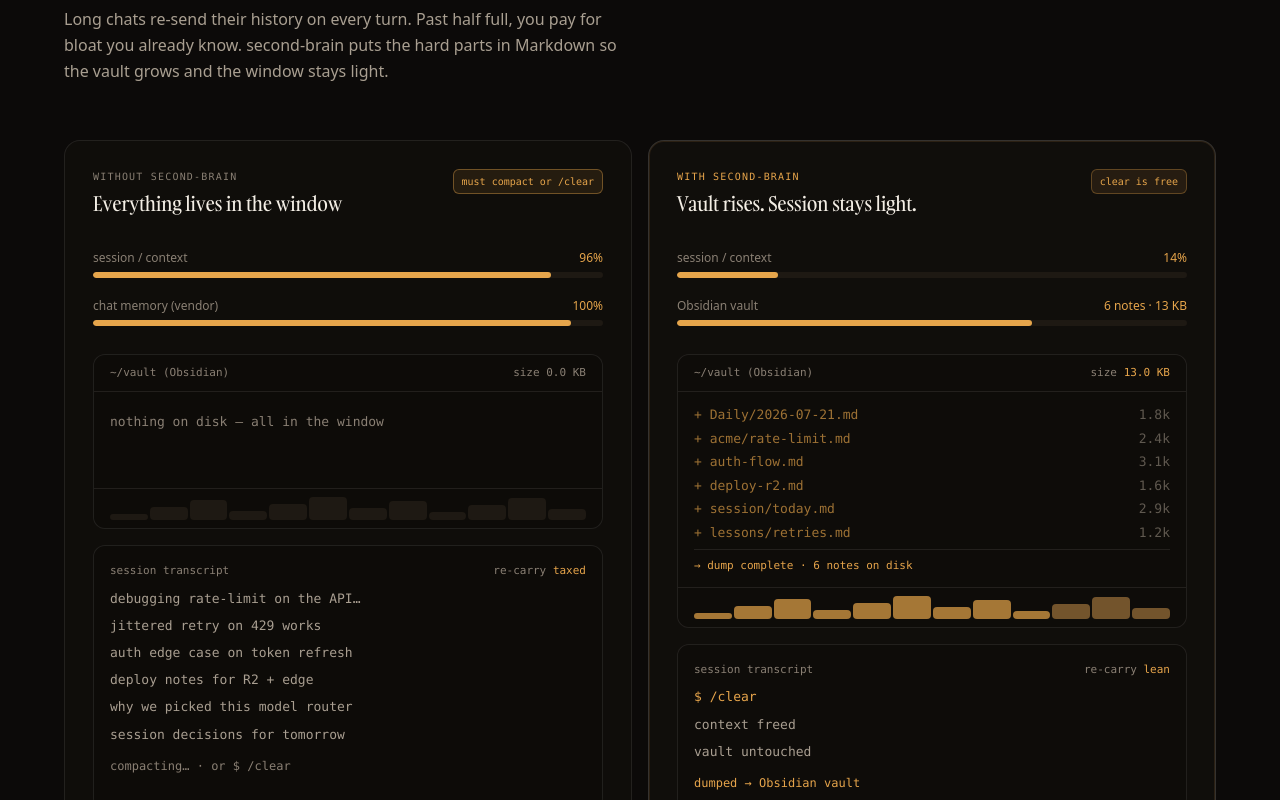
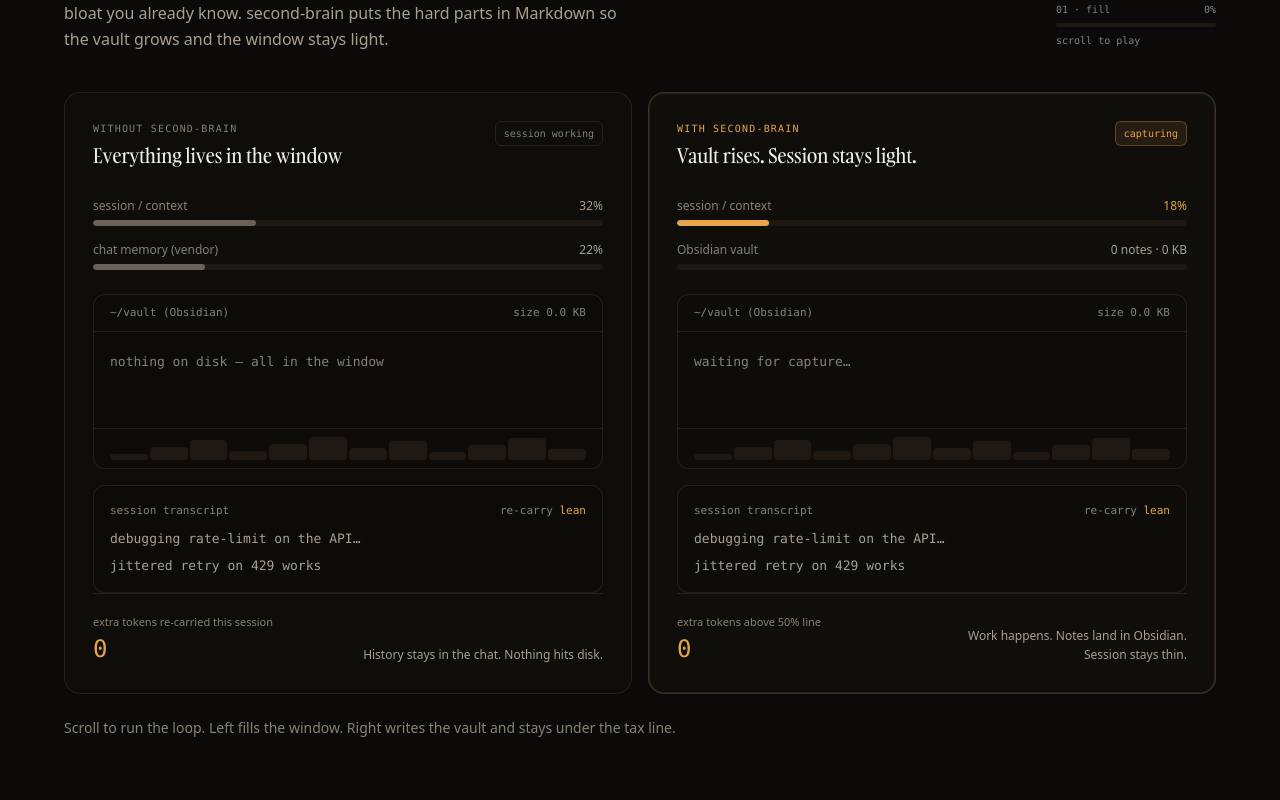
Before and after one commit to SirCharan/second-brain, a Next.js app in the folder site-final/: page / in a window 1280 px wide. Shown: the part 1340-2140 px from the top of the page. Built offline with nearby package versions, Linux system fonts and the light colour scheme.

Commit message:
site-final: scroll-driven context tax fill
Sticky chapter (~260vh). Scroll progress drives continuous bar fill,
vault note writes, and phase labels. Reduced-motion gets a static frame.

```diff
--- a/site-final/app/components/ContextTax.tsx
+++ b/site-final/app/components/ContextTax.tsx
@@ -1,21 +1,13 @@
 "use client";
 
-import { useEffect, useState } from "react";
+import { useEffect, useRef, useState } from "react";
 
 /**
- * Animated before/after context story — phases from second-brain-cinema,
- * layout/copy aligned to the final landing screenshot.
+ * Scroll-driven context story.
+ * As the user scrolls through this chapter, left panel fills (tax),
+ * right panel stays lean while the vault writes notes to disk.
+ * Reduced-motion: static mid-story frame, no sticky track.
  */
-
-type Phase = "fill" | "pressure" | "choice" | "aftermath";
-
-const PHASE_ORDER: Phase[] = ["fill", "pressure", "choice", "aftermath"];
-const PHASE_MS: Record<Phase, number> = {
-  fill: 3600,
-  pressure: 3000,
-  choice: 3200,
-  aftermath: 3800,
-};
 
 const MESSAGES = [
   "debugging rate-limit on the API…",
@@ -37,205 +29,248 @@ const VAULT_NOTES: VaultNote[] = [
   { path: "lessons/retries.md", kb: 1.2 },
 ];
 
-type PanelState = {
+function clamp01(n: number) {
+  return Math.max(0, Math.min(1, n));
+}
+
+function easeInOut(t: number) {
+  return t < 0.5 ? 2 * t * t : 1 - Math.pow(-2 * t + 2, 2) / 2;
+}
+
+function lerp(a: number, b: number, t: number) {
+  return a + (b - a) * t;
+}
+
+type SideState = {
   ctxPct: number;
   memPct: number;
-  tokensWasted: number;
-  lines: string[];
-  vault: VaultNote[];
+  vaultCount: number;
   vaultKb: number;
   writeEvent: string | null;
   badge: string;
   badgeTone: "neutral" | "warn" | "danger" | "ok";
+  lines: string[];
   action: string | null;
   footer: string;
+  tokensWasted: number;
 };
 
-function sumKb(notes: VaultNote[]) {
-  return Math.round(notes.reduce((s, n) => s + n.kb, 0) * 10) / 10;
+/** Map scroll progress 0→1 into both panel states (continuous fill). */
+function stateAt(progress: number): { bad: SideState; good: SideState } {
+  const p = clamp01(progress);
+  const e = easeInOut(p);
+
+  // ── WITHOUT: window fills until collapse ──
+  let badCtx: number;
+  let badMem: number;
+  let badBadge: SideState["badge"];
+  let badTone: SideState["badgeTone"];
+  let badLines: string[];
+  let badAction: string | null = null;
+  let badFooter: string;
+  let badWaste: number;
+
+  if (p < 0.28) {
+    const t = e / 0.28;
+    badCtx = lerp(32, 58, t);
+    badMem = lerp(22, 48, t);
+    badBadge = "session working";
+    badTone = "neutral";
+    badLines = MESSAGES.slice(0, 2 + Math.floor(t * 1));
+    badFooter = "History stays in the chat. Nothing hits disk.";
+    badWaste = 0;
+  } else if (p < 0.55) {
+    const t = (e - 0.28) / 0.27;
+    badCtx = lerp(58, 82, t);
+    badMem = lerp(48, 88, t);
+    badBadge = "past 50% · tax starts";
+    badTone = "warn";
+    badLines = MESSAGES.slice(0, 3 + Math.floor(t * 2));
+    badFooter = "Every query re-sends the fat history. Vault still empty.";
+    badWaste = Math.round(lerp(0, 18_400, t));
+  } else if (p < 0.78) {
+    const t = (e - 0.55) / 0.23;
+    badCtx = lerp(82, 97, t);
+    badMem = lerp(88, 100, t);
+    badBadge = "must compact or /clear";
+    badTone = "danger";
+    badLines = MESSAGES;
+    badAction = "compacting… · or $ /clear";
+    badFooter = "Slow, lossy, or wipe. Knowledge never left the window.";
+    badWaste = Math.round(lerp(18_400, 38_200, t));
+  } else {
+    const t = (e - 0.78) / 0.22;
+    badCtx = lerp(97, 6, t);
+    badMem = lerp(100, 0, t);
+    badBadge = "amnesia + bill";
+    badTone = "danger";
+    badLines = ["(window empty)", "who were we again?"];
+    badFooter = "Tokens spent. Plot gone. Vault still empty.";
+    badWaste = Math.round(lerp(38_200, 52_800, t));
   }
 
-function withoutState(phase: Phase): PanelState {
-  switch (phase) {
-    case "fill":
-      return {
-        ctxPct: 52,
-        memPct: 45,
-        tokensWasted: 0,
-        lines: MESSAGES.slice(0, 3),
-        vault: [],
-        vaultKb: 0,
-        writeEvent: null,
-        badge: "session working",
-        badgeTone: "neutral",
-        action: null,
-        footer: "History stays in the chat. Nothing hits disk.",
-      };
-    case "pressure":
-      return {
-        ctxPct: 78,
-        memPct: 82,
-        tokensWasted: 18_400,
-        lines: MESSAGES.slice(0, 5),
-        vault: [],
-        vaultKb: 0,
-        writeEvent: null,
-        badge: "past 50% · tax starts",
-        badgeTone: "warn",
-        action: null,
-        footer: "Every query re-sends the fat history. Vault still empty.",
-      };
-    case "choice":
-      return {
-        ctxPct: 96,
-        memPct: 100,
-        tokensWasted: 38_200,
-        lines: MESSAGES,
-        vault: [],
-        vaultKb: 0,
-        writeEvent: null,
-        badge: "must compact or /clear",
-        badgeTone: "danger",
-        action: "compacting… · or $ /clear",
-        footer: "Slow, lossy, or wipe. Knowledge never left the window.",
-      };
-    case "aftermath":
-      return {
-        ctxPct: 6,
-        memPct: 0,
-        tokensWasted: 52_800,
-        lines: ["(window empty)", "who were we again?"],
-        vault: [],
-        vaultKb: 0,
-        writeEvent: null,
-        badge: "amnesia + bill",
-        badgeTone: "danger",
-        action: null,
-        footer: "Tokens spent. Plot gone. Vault still empty.",
-      };
-  }
-}
+  // ── WITH: vault fills, session stays under tax line ──
+  let goodCtx: number;
+  let goodBadge: SideState["badge"];
+  let goodTone: SideState["badgeTone"] = "ok";
+  let goodLines: string[];
+  let goodAction: string | null = null;
+  let goodFooter: string;
+  let vaultCount: number;
+  let writeEvent: string | null;
 
-function withState(phase: Phase): PanelState {
-  switch (phase) {
-    case "fill": {
-      const vault = VAULT_NOTES.slice(0, 2);
-      return {
-        ctxPct: 28,
-        memPct: 0,
-        tokensWasted: 0,
-        lines: MESSAGES.slice(0, 3),
-        vault,
-        vaultKb: sumKb(vault),
-        writeEvent: "→ wrote Daily/2026-07-21.md",
-        badge: "capturing",
-        badgeTone: "ok",
-        action: null,
-        footer: "Work happens. Notes land in Obsidian. Session stays thin.",
-      };
-    }
-    case "pressure": {
-      const vault = VAULT_NOTES.slice(0, 4);
-      return {
-        ctxPct: 31,
-        memPct: 0,
-        tokensWasted: 0,
-        lines: MESSAGES.slice(0, 4),
-        vault,
-        vaultKb: sumKb(vault),
-        writeEvent: "→ wrote auth-flow.md · deploy-r2.md",
-        badge: "vault rising",
-        badgeTone: "ok",
-        action: "session flat · vault +8.9 KB",
-        footer: "More knowledge. Not more context. Under the 50% tax line.",
-      };
-    }
-    case "choice": {
-      const vault = VAULT_NOTES.slice(0, 6);
-      return {
-        ctxPct: 14,
-        memPct: 0,
-        tokensWasted: 0,
-        lines: ["$ /clear", "context freed", "vault untouched"],
-        vault,
-        vaultKb: sumKb(vault),
-        writeEvent: "→ dump complete · 6 notes on disk",
-        badge: "clear is free",
-        badgeTone: "ok",
-        action: "dumped → Obsidian vault",
-        footer: "Window empties. Disk keeps every decision.",
-      };
-    }
-    case "aftermath": {
-      const vault = VAULT_NOTES;
-      return {
-        ctxPct: 19,
-        memPct: 0,
-        tokensWasted: 0,
-        lines: [
+  if (p < 0.22) {
+    const t = e / 0.22;
+    goodCtx = lerp(18, 28, t);
+    vaultCount = t > 0.35 ? 1 : 0;
+    if (t > 0.7) vaultCount = 2;
+    goodBadge = "capturing";
+    goodLines = MESSAGES.slice(0, 2 + Math.floor(t));
+    writeEvent = vaultCount > 0 ? `→ wrote ${VAULT_NOTES[vaultCount - 1].path}` : null;
+    goodFooter = "Work happens. Notes land in Obsidian. Session stays thin.";
+  } else if (p < 0.5) {
+    const t = (e - 0.22) / 0.28;
+    goodCtx = lerp(28, 32, t);
+    vaultCount = 2 + Math.floor(t * 2); // 2→4
+    goodBadge = "vault rising";
+    goodLines = MESSAGES.slice(0, 3 + Math.floor(t));
+    goodAction = "session flat · vault growing";
+    writeEvent = `→ wrote ${VAULT_NOTES[Math.min(vaultCount - 1, VAULT_NOTES.length - 1)].path}`;
+    goodFooter = "More knowledge. Not more context. Under the 50% tax line.";
+  } else if (p < 0.72) {
+    const t = (e - 0.5) / 0.22;
+    goodCtx = lerp(32, 14, t);
+    vaultCount = 4 + Math.floor(t * 2); // 4→6
+    goodBadge = "clear is free";
+    goodLines = ["$ /clear", "context freed", "vault untouched"];
+    goodAction = "dumped → Obsidian vault";
+    writeEvent = "→ dump complete · notes on disk";
+    goodFooter = "Window empties. Disk keeps every decision.";
+  } else {
+    const t = (e - 0.72) / 0.28;
+    goodCtx = lerp(14, 22, t);
+    vaultCount = 6;
+    goodBadge = "recalling";
+    goodLines = [
       "new session · Claude",
       "↳ recalled acme/rate-limit.md ✓",
       "↳ recalled auth-flow.md ✓",
-        ],
-        vault,
-        vaultKb: sumKb(vault),
-        writeEvent: "← recall from vault (not re-typed)",
-        badge: "recalling",
-        badgeTone: "ok",
-        action: null,
-        footer: "Pick up cold. Only the relevant notes re-enter the window.",
-      };
-    }
-  }
+    ];
+    writeEvent = "← recall from vault (not re-typed)";
+    goodFooter = "Pick up cold. Only the relevant notes re-enter the window.";
   }
 
-function prefersReducedMotion() {
-  if (typeof window === "undefined") return true;
-  return window.matchMedia("(prefers-reduced-motion: reduce)").matches;
+  vaultCount = Math.min(VAULT_NOTES.length, vaultCount);
+  const vault = VAULT_NOTES.slice(0, vaultCount);
+  const vaultKb = Math.round(vault.reduce((s, n) => s + n.kb, 0) * 10) / 10;
+
+  return {
+    bad: {
+      ctxPct: badCtx,
+      memPct: badMem,
+      vaultCount: 0,
+      vaultKb: 0,
+      writeEvent: null,
+      badge: badBadge,
+      badgeTone: badTone,
+      lines: badLines,
+      action: badAction,
+      footer: badFooter,
+      tokensWasted: badWaste,
+    },
+    good: {
+      ctxPct: goodCtx,
+      memPct: 0,
+      vaultCount,
+      vaultKb,
+      writeEvent,
+      badge: goodBadge,
+      badgeTone: goodTone,
+      lines: goodLines,
+      action: goodAction,
+      footer: goodFooter,
+      tokensWasted: 0,
+    },
+  };
 }
 
 export default function ContextTax() {
-  const [phase, setPhase] = useState<Phase>("fill");
-  const [tick, setTick] = useState(0);
+  const trackRef = useRef<HTMLElement>(null);
+  const [progress, setProgress] = useState(0.12);
   const [reduced, setReduced] = useState(false);
 
   useEffect(() => {
-    setReduced(prefersReducedMotion());
+    const mq = window.matchMedia("(prefers-reduced-motion: reduce)");
+    setReduced(mq.matches);
+    const onMq = () => setReduced(mq.matches);
+    mq.addEventListener("change", onMq);
+    return () => mq.removeEventListener("change", onMq);
   }, []);
 
   useEffect(() => {
     if (reduced) {
-      setPhase("fill");
+      setProgress(0.4);
       return;
     }
-    let cancelled = false;
-    let phaseIdx = 0;
-    let timer = 0;
 
-    const run = () => {
-      if (cancelled) return;
-      const p = PHASE_ORDER[phaseIdx];
-      setPhase(p);
-      setTick((t) => t + 1);
-      timer = window.setTimeout(() => {
-        phaseIdx = (phaseIdx + 1) % PHASE_ORDER.length;
-        run();
-      }, PHASE_MS[p]);
+    const el = trackRef.current;
+    if (!el) return;
+
+    let raf = 0;
+    const update = () => {
+      raf = 0;
+      const rect = el.getBoundingClientRect();
+      const trackH = el.offsetHeight;
+      const viewH = window.innerHeight;
+      // progress 0 when sticky block hits top, 1 when track end reaches bottom
+      const scrolled = -rect.top;
+      const range = Math.max(1, trackH - viewH);
+      setProgress(clamp01(scrolled / range));
     };
 
-    run();
+    const onScroll = () => {
+      if (!raf) raf = requestAnimationFrame(update);
+    };
+
+    update();
+    window.addEventListener("scroll", onScroll, { passive: true });
+    window.addEventListener("resize", onScroll, { passive: true });
     return () => {
-      cancelled = true;
-      window.clearTimeout(timer);
+      window.removeEventListener("scroll", onScroll);
+      window.removeEventListener("resize", onScroll);
+      if (raf) cancelAnimationFrame(raf);
     };
   }, [reduced]);
 
-  const without = withoutState(phase);
-  const withSb = withState(phase);
+  const { bad, good } = stateAt(progress);
+  const phaseLabel =
+    progress < 0.28
+      ? "01 · fill"
+      : progress < 0.55
+        ? "02 · pressure"
+        : progress < 0.78
+          ? "03 · choice"
+          : "04 · aftermath";
 
   return (
-    <section id="context" className="border-t border-line px-6 py-24 sm:px-10 sm:py-28">
-      <div className="mx-auto max-w-6xl">
+    <section
+      id="context"
+      ref={trackRef}
+      className={
+        reduced
+          ? "border-t border-line"
+          : "relative border-t border-line min-h-[260vh]"
+      }
+    >
+      <div
+        className={
+          reduced
+            ? "px-6 py-24 sm:px-10 sm:py-28"
+            : "sticky top-0 flex min-h-svh flex-col justify-center px-6 py-16 sm:px-10 sm:py-20"
+        }
+      >
+        <div className="mx-auto w-full max-w-6xl">
+          <div className="flex flex-wrap items-end justify-between gap-4">
             <div className="max-w-2xl">
               <p className="font-mono text-[11px] tracking-[0.14em] text-ink-faint uppercase">
                 The context tax
@@ -246,33 +281,54 @@ export default function ContextTax() {
                 <span className="text-ink-dim">Or write it to disk.</span>
               </h2>
               <p className="mt-5 max-w-xl text-base leading-relaxed text-ink-dim">
-            Long chats re-send their history on every turn. Past half full, you pay for
-            bloat you already know. second-brain puts the hard parts in Markdown so the
-            vault grows and the window stays light.
+                Long chats re-send their history on every turn. Past half full, you pay
+                for bloat you already know. second-brain puts the hard parts in Markdown
+                so the vault grows and the window stays light.
               </p>
             </div>
 
-        <div className="mt-14 grid gap-4 lg:grid-cols-2">
+            {/* scroll progress meter */}
+            {!reduced && (
+              <div className="mb-1 w-full max-w-[11rem] sm:w-40">
+                <div className="flex items-center justify-between font-mono text-[10px] text-ink-faint">
+                  <span>{phaseLabel}</span>
+                  <span>{Math.round(progress * 100)}%</span>
+                </div>
+                <div className="mt-1.5 h-1 overflow-hidden rounded-full bg-surface-2">
+                  <div
+                    className="h-full rounded-full bg-accent transition-[width] duration-100 ease-out"
+                    style={{ width: `${progress * 100}%` }}
+                  />
+                </div>
+                <p className="mt-1.5 font-mono text-[10px] text-ink-faint">
+                  scroll to play
+                </p>
+              </div>
+            )}
+          </div>
+
+          <div className="mt-10 grid gap-4 lg:grid-cols-2">
             <StoryPanel
               tone="bad"
               eyebrow="Without second-brain"
               title="Everything lives in the window"
-            state={without}
-            tick={tick}
+              state={bad}
             />
             <StoryPanel
               tone="good"
               eyebrow="With second-brain"
               title="Vault rises. Session stays light."
-            state={withSb}
-            tick={tick}
+              state={good}
+              notes={VAULT_NOTES.slice(0, good.vaultCount)}
             />
           </div>
 
           <p className="mt-6 max-w-2xl text-sm text-ink-faint">
-          Loop is automatic. Same work both sides. Left: the session swells. Right:
-          notes stream into Obsidian while context stays under the tax line.
+            {reduced
+              ? "Same work both sides. Left: the session swells. Right: notes land in Obsidian."
+              : "Scroll to run the loop. Left fills the window. Right writes the vault and stays under the tax line."}
           </p>
+        </div>
       </div>
     </section>
   );
@@ -283,20 +339,26 @@ function StoryPanel({
   eyebrow,
   title,
   state,
-  tick,
+  notes = [],
 }: {
   tone: "bad" | "good";
   eyebrow: string;
   title: string;
-  state: PanelState;
-  tick: number;
+  state: SideState;
+  notes?: VaultNote[];
 }) {
   const barTone =
-    state.ctxPct >= 90 ? "danger" : state.ctxPct > 50 ? "warn" : tone === "good" ? "ok" : "neutral";
+    state.ctxPct >= 90
+      ? "danger"
+      : state.ctxPct > 50
+        ? "warn"
+        : tone === "good"
+          ? "ok"
+          : "neutral";
 
   return (
     <article
-      className={`flex min-h-[520px] flex-col rounded-2xl border p-6 sm:p-7 ${
+      className={`flex min-h-[480px] flex-col rounded-2xl border p-5 sm:min-h-[520px] sm:p-7 ${
         tone === "good"
           ? "border-line-strong bg-surface/60 shadow-[inset_0_0_0_1px_color-mix(in_oklab,var(--color-accent)_12%,transparent)]"
           : "border-line bg-surface/40"
@@ -311,12 +373,12 @@ function StoryPanel({
           >
             {eyebrow}
           </p>
-          <h3 className="mt-1.5 font-display text-xl leading-snug">{title}</h3>
+          <h3 className="mt-1.5 font-display text-lg leading-snug sm:text-xl">{title}</h3>
         </div>
         <Badge label={state.badge} tone={state.badgeTone} />
       </div>
 
-      <div className="mt-8 space-y-5">
+      <div className="mt-7 space-y-4">
         <Bar
           label="session / context"
           value={state.ctxPct}
@@ -336,7 +398,7 @@ function StoryPanel({
             value={Math.min(100, state.vaultKb * 6)}
             maxLabel={
               state.vaultKb > 0
-                ? `${state.vault.length} notes · ${state.vaultKb} KB`
+                ? `${notes.length} notes · ${state.vaultKb} KB`
                 : "0 notes · 0 KB"
             }
             tone={state.vaultKb > 0 ? "ok" : "neutral"}
@@ -345,21 +407,20 @@ function StoryPanel({
       </div>
 
       <VaultPanel
-        notes={state.vault}
+        notes={notes}
         vaultKb={state.vaultKb}
         writeEvent={state.writeEvent}
-        tick={tick}
         emptyHint={
           tone === "bad" ? "nothing on disk — all in the window" : "waiting for capture…"
         }
       />
 
-      <div className="mt-4 min-h-[112px] flex-1 rounded-xl border border-line bg-bg/50 p-4 font-mono text-[13px] leading-relaxed">
+      <div className="mt-4 min-h-[108px] flex-1 rounded-xl border border-line bg-bg/50 p-4 font-mono text-[13px] leading-relaxed">
         <div className="mb-2 flex justify-between text-[11px] text-ink-faint">
           <span>session transcript</span>
           <span>
             re-carry{" "}
-            <span className={state.ctxPct > 50 ? "text-accent" : "text-accent"}>
+            <span className="text-accent">
               {state.ctxPct > 50 ? "taxed" : "lean"}
             </span>
           </span>
@@ -367,7 +428,7 @@ function StoryPanel({
         <ul className="space-y-1.5 text-ink-dim">
           {state.lines.map((line, i) => (
             <li
-              key={`${tick}-${i}-${line}`}
+              key={`${i}-${line}`}
               className={
                 line.startsWith("$") || line.startsWith("↳")
                   ? "text-accent"
@@ -398,11 +459,7 @@ function StoryPanel({
               ? "extra tokens re-carried this session"
               : "extra tokens above 50% line"}
           </p>
-          <p
-            className={`mt-0.5 font-mono text-xl tabular-nums sm:text-2xl ${
-              tone === "bad" && state.tokensWasted > 0 ? "text-accent" : "text-accent"
-            }`}
-          >
+          <p className="mt-0.5 font-mono text-xl tabular-nums text-accent sm:text-2xl">
             {state.tokensWasted.toLocaleString()}
           </p>
         </div>
@@ -446,8 +503,12 @@ function Bar({
       </div>
       <div className="h-1.5 overflow-hidden rounded-full bg-surface-2">
         <div
-          className="h-full rounded-full transition-[width] duration-700 ease-out motion-reduce:transition-none"
-          style={{ width: `${Math.min(100, value)}%`, background: fill }}
+          className="h-full rounded-full will-change-[width]"
+          style={{
+            width: `${Math.min(100, Math.max(0, value))}%`,
+            background: fill,
+            transition: "width 80ms linear",
+          }}
         />
       </div>
     </div>
@@ -468,9 +529,7 @@ function Badge({
         ? "border-accent/40 bg-accent/10 text-accent"
         : "border-line text-ink-faint";
   return (
-    <span
-      className={`shrink-0 rounded-md border px-2 py-1 font-mono text-[10px] transition-colors duration-500 ${cls}`}
-    >
+    <span className={`shrink-0 rounded-md border px-2 py-1 font-mono text-[10px] ${cls}`}>
       {label}
     </span>
   );
@@ -480,17 +539,15 @@ function VaultPanel({
   notes,
   vaultKb,
   writeEvent,
-  tick,
   emptyHint,
 }: {
   notes: VaultNote[];
   vaultKb: number;
   writeEvent: string | null;
-  tick: number;
   emptyHint: string;
 }) {
   return (
-    <div className="mt-7 rounded-xl border border-line bg-bg/50">
+    <div className="mt-6 rounded-xl border border-line bg-bg/50">
       <div className="flex items-center justify-between border-b border-line px-4 py-2.5 text-[11px] text-ink-faint">
         <span className="font-mono">~/vault (Obsidian)</span>
         <span className="font-mono tabular-nums">
@@ -507,8 +564,8 @@ function VaultPanel({
           <ul className="space-y-1">
             {notes.map((n) => (
               <li
-                key={`${tick}-${n.path}`}
-                className="flex items-center justify-between gap-2 text-accent animate-[fadeIn_0.45s_ease-out]"
+                key={n.path}
+                className="flex items-center justify-between gap-2 text-accent"
               >
                 <span className="min-w-0 truncate">
                   <span className="text-accent">+</span> {n.path}
@@ -521,10 +578,7 @@ function VaultPanel({
           </ul>
         )}
         {writeEvent && (
-          <p
-            key={`${tick}-write`}
-            className="mt-2 border-t border-line pt-2 text-[11px] text-accent"
-          >
+          <p className="mt-2 border-t border-line pt-2 text-[11px] text-accent">
             {writeEvent}
           </p>
         )}
@@ -536,7 +590,7 @@ function VaultPanel({
           return (
             <div
               key={i}
-              className={`w-full rounded-sm transition-colors duration-500 motion-reduce:transition-none ${
+              className={`w-full rounded-sm transition-colors duration-300 ${
                 filled ? "bg-accent/70" : "bg-surface-2"
               }`}
               style={{ height: h }}
```
Lines whose indentation alone changed are shown as unchanged.
